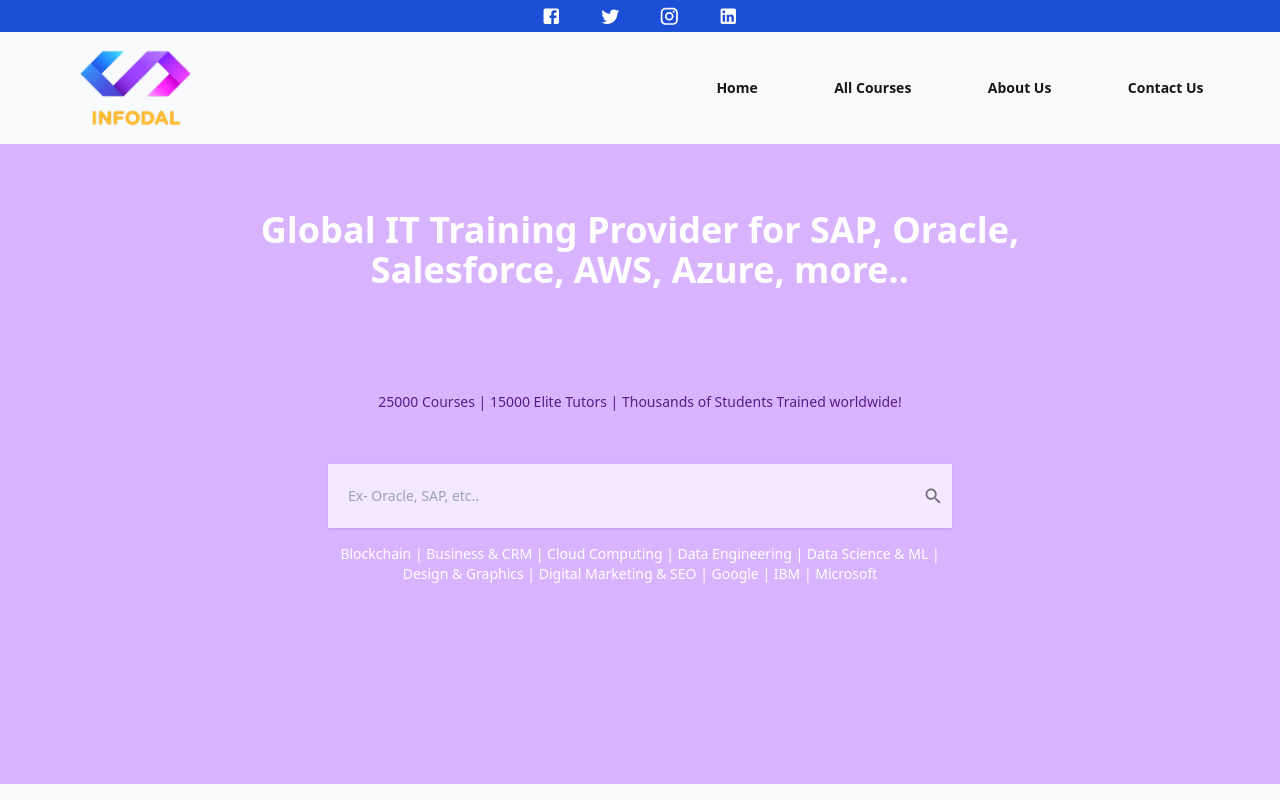
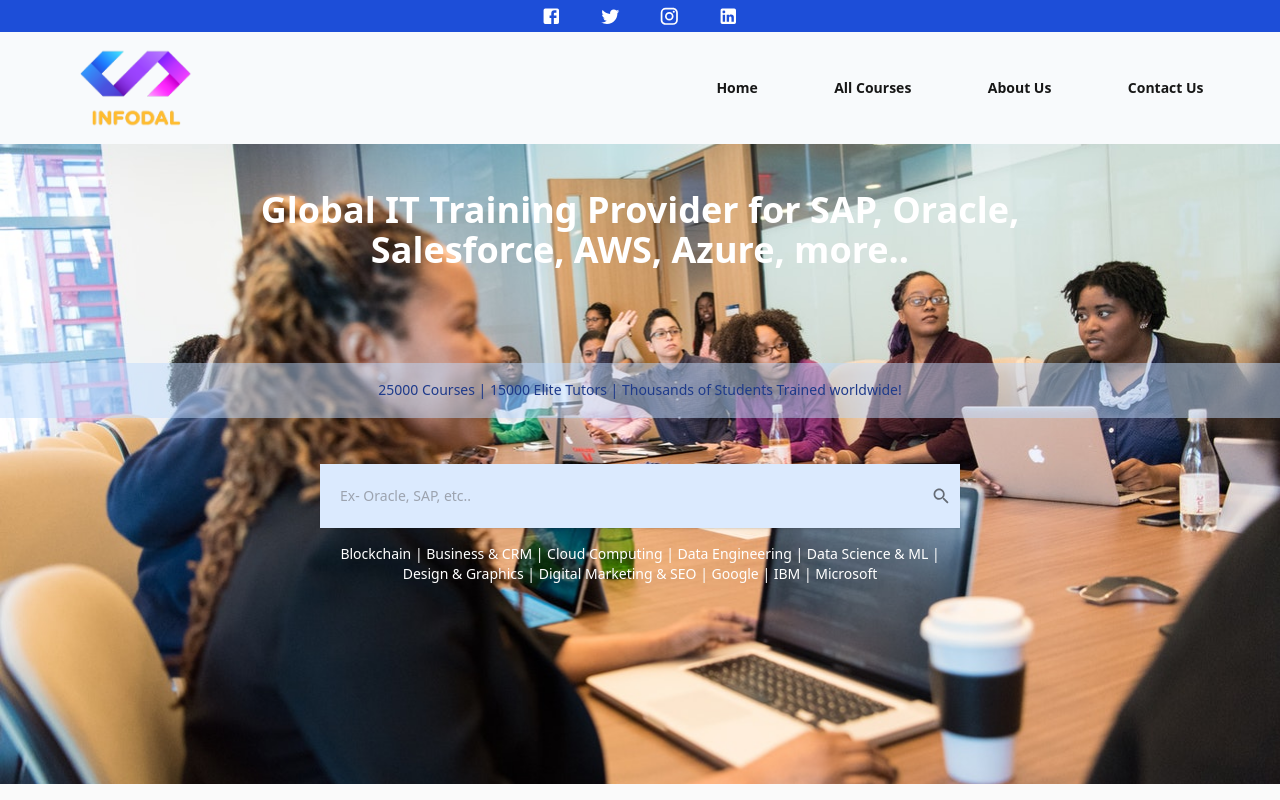
Before and after one commit to Gaurav-2k1/test, a Next.js app: page / in a window 1280 px wide. Shown: the top 800 px of the page. Built offline with nearby package versions, Linux system fonts and the light colour scheme.

Commit message:
Added Landing Image

```diff
--- a/components/Body/LandingScreen.js
+++ b/components/Body/LandingScreen.js
@@ -4,18 +4,18 @@ import React from "react";
 
 export default function LandingScreen() {
   return (
-    <div className="w-full bg-purple-300 h-[80vh] p-4">
+    <div className="w-full bg-[url('/images/bg.jpg')] bg-cover bg-center h-[80vh]">
       <div className="flex flex-col h-1/2 justify-around">
         <h1 className="text-white font-bold text-4xl text-center lg:w-4/6 mx-auto">
           Global IT Training Provider for SAP, Oracle, Salesforce, AWS, Azure,
           more..
         </h1>
-        <p className="text-purple-900 text-center">
+        <p className="text-blue-900 text-center p-4 bg-blue-200 bg-opacity-50">
           25000 Courses | 15000 Elite Tutors | Thousands of Students Trained
           worldwide!
         </p>
       </div>
-      <div className="w-full lg:w-1/2 m-auto h-16 bg-purple-100 shadow flex flex-row justify-between">
+      <div className="w-full lg:w-1/2 m-auto h-16 bg-blue-100 shadow flex flex-row justify-between">
         <input
           className="w-1/2 focus:outline-none pl-5 bg-transparent"
           placeholder="Ex- Oracle, SAP, etc.."
--- a/components/Shared/BreadCrumbComponent.js
+++ b/components/Shared/BreadCrumbComponent.js
@@ -7,7 +7,7 @@ export default function BreadCrumbComponent({
 }) {
   return (
     <div
-      className={`bg-purple-300 ${mobileHeight ? mobileHeight : "h-[15vh]"} ${
+      className={`bg-blue-300 ${mobileHeight ? mobileHeight : "h-[15vh]"} ${
         desktopHeight ? desktopHeight : "h-[20vh]"
       }`}
     >
```
Also changed, not shown: public/images/bg.jpg (added).
